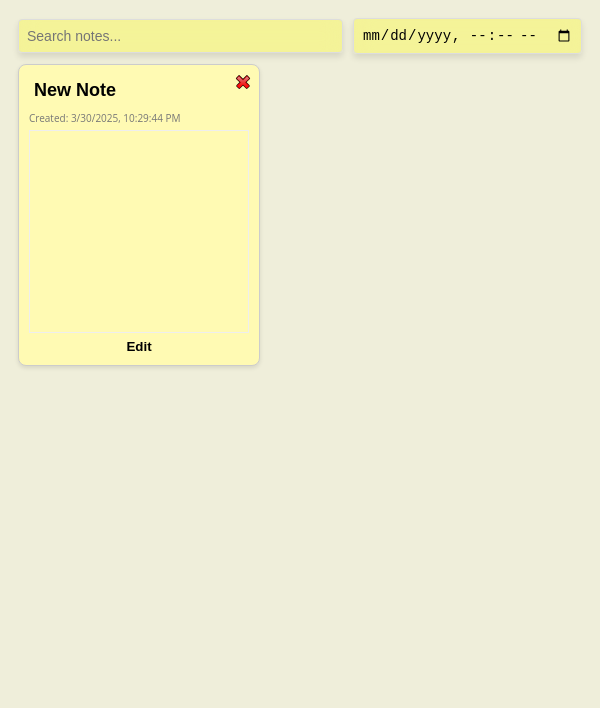
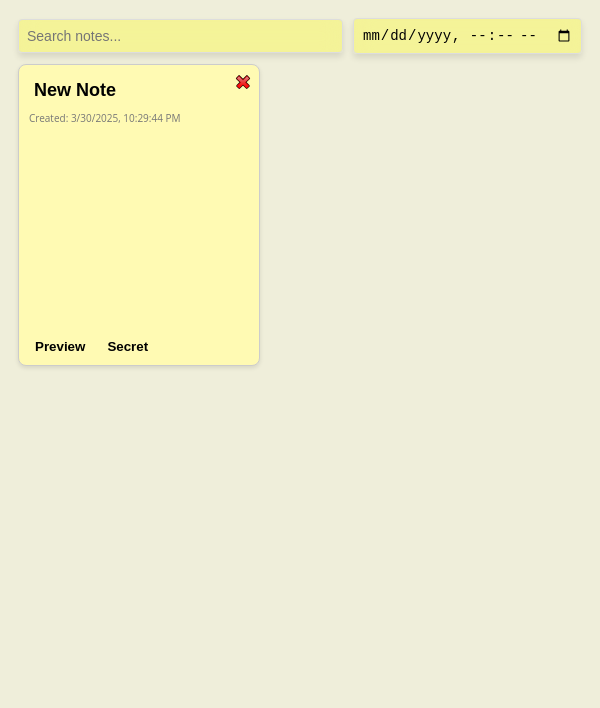
Before and after one commit to AdamKmet1997/sticky_notes, an Electron app: page index.html in a window 600 px wide. Both pictures are taken after a click on the button 495 px from the left and 755 px from the top of the page. Shown: the top 708 px of the page. Drawn offline with nearby package versions, Linux system fonts and the light colour scheme.

Commit message:
add secret/blur mode

```diff
--- a/ideas.txt
+++ b/ideas.txt
@@ -7,6 +7,12 @@ Automatically save changes (using localStorage, files, or a database) so that no
 
 Draggable & Resizable Notes:
 Let users reposition and resize individual notes on their screen for a personalized layout.
+
+Add Pin note so it cant be deleted while pinned
+
+add are you sure to delete pop up when deleting
+
+Add blur note feature for selected notes
 
 Advanced Features
 Multiple Notes Management:
--- a/index.html
+++ b/index.html
@@ -176,6 +176,16 @@
         border-radius: 50%;
         box-shadow: 0 2px 4px rgba(0, 0, 0, 0.2);
       }
+      .note textarea {
+        transition: filter 0.3s ease; /* Smooth transition for blur effect */
+      }
+      .toggle-button {
+        margin-top: 5px;
+        background: none;
+        border: none;
+        cursor: pointer;
+        font-weight: bold;
+      }
     </style>
   </head>
   <body>
@@ -188,7 +198,11 @@
     <button id="new-note">
       <img src="assets/add.png" alt="Add Note" />
     </button>
-    <a id="github-link" href="https://github.com/AdamKmet1997/sticky_notes" target="_blank">
+    <a
+      id="github-link"
+      href="https://github.com/AdamKmet1997/sticky_notes"
+      target="_blank"
+    >
       <img src="assets/github.png" alt="GitHub Repository" />
     </a>
     <div id="notes-container"></div>
--- a/package.json
+++ b/package.json
@@ -28,5 +28,8 @@
       "target": "dmg",
       "icon": "assets/icon.icns"
     }
+  },
+  "dependencies": {
+    "electron-reload": "^2.0.0-alpha.1"
   }
 }
--- a/renderer.js
+++ b/renderer.js
@@ -105,19 +105,19 @@ function renderNotes() {
     contentContainer.style.display = 'flex';
     contentContainer.style.flexDirection = 'column';
 
-    // Textarea for editing the note content (Markdown), initially hidden
+    // Textarea for editing the note content (Markdown), initially visible
     const textarea = document.createElement('textarea');
     textarea.value = note.content;
-    textarea.style.display = 'none';
+    textarea.style.display = 'block'; // Make edit mode the default
     textarea.addEventListener('input', (event) => {
       updateNoteContent(note.id, event.target.value);
     });
     contentContainer.appendChild(textarea);
 
-    // Div for rendered Markdown preview (default visible, read-only)
+    // Div for rendered Markdown preview (default hidden)
     const previewDiv = document.createElement('div');
     previewDiv.classList.add('preview');
-    previewDiv.style.display = 'block';
+    previewDiv.style.display = 'none'; // Hide preview mode by default
     previewDiv.style.flexGrow = '1';
     previewDiv.style.overflowY = 'auto';
     previewDiv.style.padding = '5px';
@@ -125,10 +125,16 @@ function renderNotes() {
     previewDiv.innerHTML = marked.parse(note.content);
     contentContainer.appendChild(previewDiv);
 
+    // Container for buttons (Edit/Preview and Secret)
+    const buttonContainer = document.createElement('div');
+    buttonContainer.style.display = 'flex';
+    buttonContainer.style.gap = '10px';
+    buttonContainer.style.marginTop = '5px';
+
     // Toggle button for switching between edit and preview modes
     const toggleButton = document.createElement('button');
     toggleButton.classList.add('toggle-button');
-    toggleButton.textContent = 'Edit';
+    toggleButton.textContent = 'Preview'; // Default state is edit mode
     toggleButton.style.fontWeight = 'bold';
     toggleButton.addEventListener('click', () => {
       if (textarea.style.display === 'none') {
@@ -145,8 +151,27 @@ function renderNotes() {
         toggleButton.textContent = 'Edit';
       }
     });
-    contentContainer.appendChild(toggleButton);
+    buttonContainer.appendChild(toggleButton);
 
+    // Secret button to toggle blur
+    const secretButton = document.createElement('button');
+    secretButton.classList.add('toggle-button');
+    secretButton.textContent = 'Secret';
+    secretButton.addEventListener('click', () => {
+      if (textarea.style.filter === 'blur(5px)') {
+        textarea.style.filter = 'none';
+        secretButton.textContent = 'Secret';
+        previewDiv.style.filter = 'none';
+      } else {
+        textarea.style.filter = 'blur(5px)';
+        secretButton.textContent = 'Unblur';
+        //also blur for preview
+        previewDiv.style.filter = 'blur(5px)';
+      }
+    });
+    buttonContainer.appendChild(secretButton);
+
+    contentContainer.appendChild(buttonContainer);
     noteDiv.appendChild(contentContainer);
     container.appendChild(noteDiv);
   });
```
Also changed, not shown: README.md, 1 other file.
